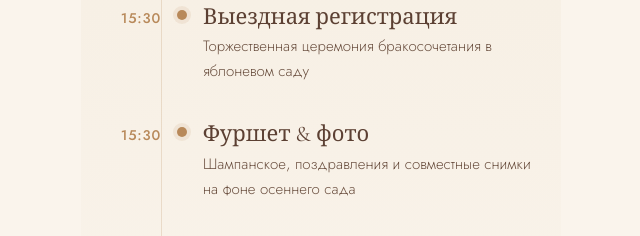
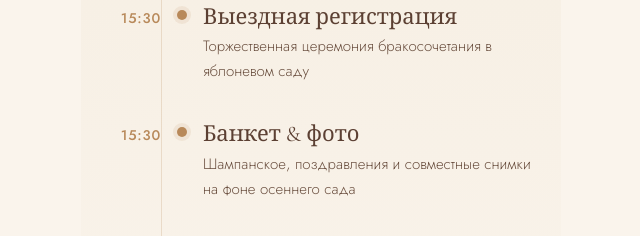
Before and after one commit to VladReginaDay/mom-and-dad, a plain HTML site: page index.html in a window 1280 px wide. Shown: the part 3640-3876 px from the top of the page, 319-959 px from the left. Drawn offline with nearby package versions, Linux system fonts and the light colour scheme.

Commit message:
Update index.html

```diff
--- a/index.html
+++ b/index.html
@@ -1347,7 +1347,7 @@ body {
       <span class="timeline-time">15:30</span>
       <div class="timeline-dot"></div>
       <div>
-        <div class="timeline-title">Фуршет &amp; фото</div>
+        <div class="timeline-title">Банкет &amp; фото</div>
         <div class="timeline-desc">Шампанское, поздравления и совместные снимки на фоне осеннего сада</div>
       </div>
     </div>
```
